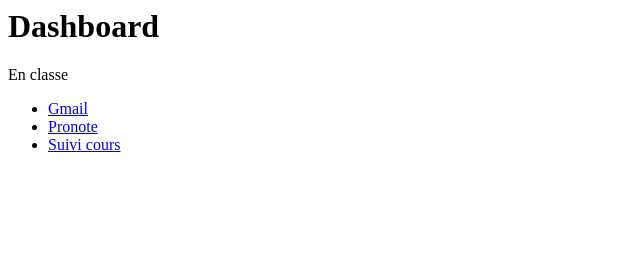
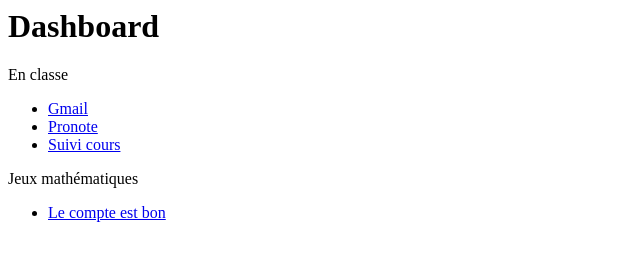
Before and after one commit to BorisTreize/boristreize.github.io, a plain HTML site: page index.html in a window 1280 px wide. Shown: the whole page, without its empty margins (0-640 px from the left). Drawn offline with Linux system fonts and the light colour scheme.

Commit message:
Update index.html

```diff
--- a/index.html
+++ b/index.html
@@ -7,3 +7,10 @@
     <li><a href="https://docs.google.com/document/d/1JveNCgiFeded6JuSPuCwtsT0q7gRP7Jl/edit" target="_blank">Suivi cours</a></li>
   </ul>
 </div>
+
+<div>
+  Jeux mathématiques</br>
+  <ul>
+    <li><a href="https://www.logicieleducatif.fr/math/calcul/compte_est_bon.php">Le compte est bon</a></li>
+  </ul>
+</div>
```
